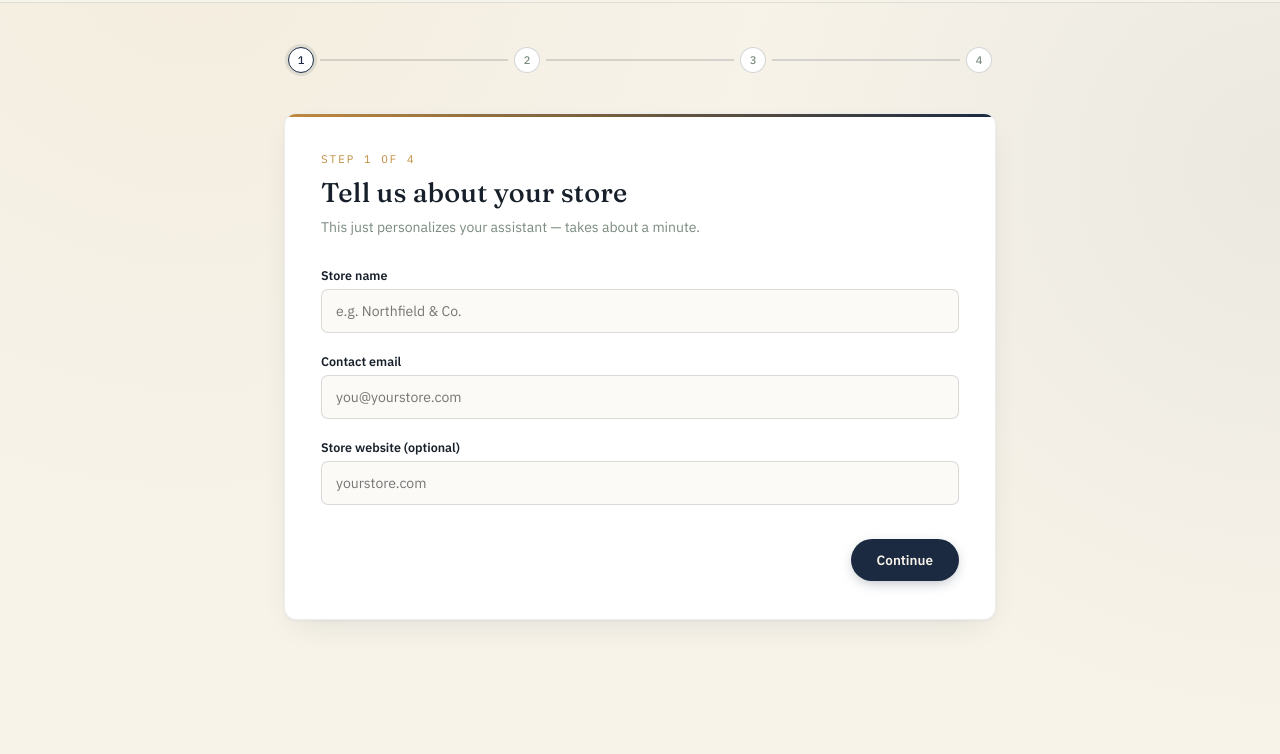
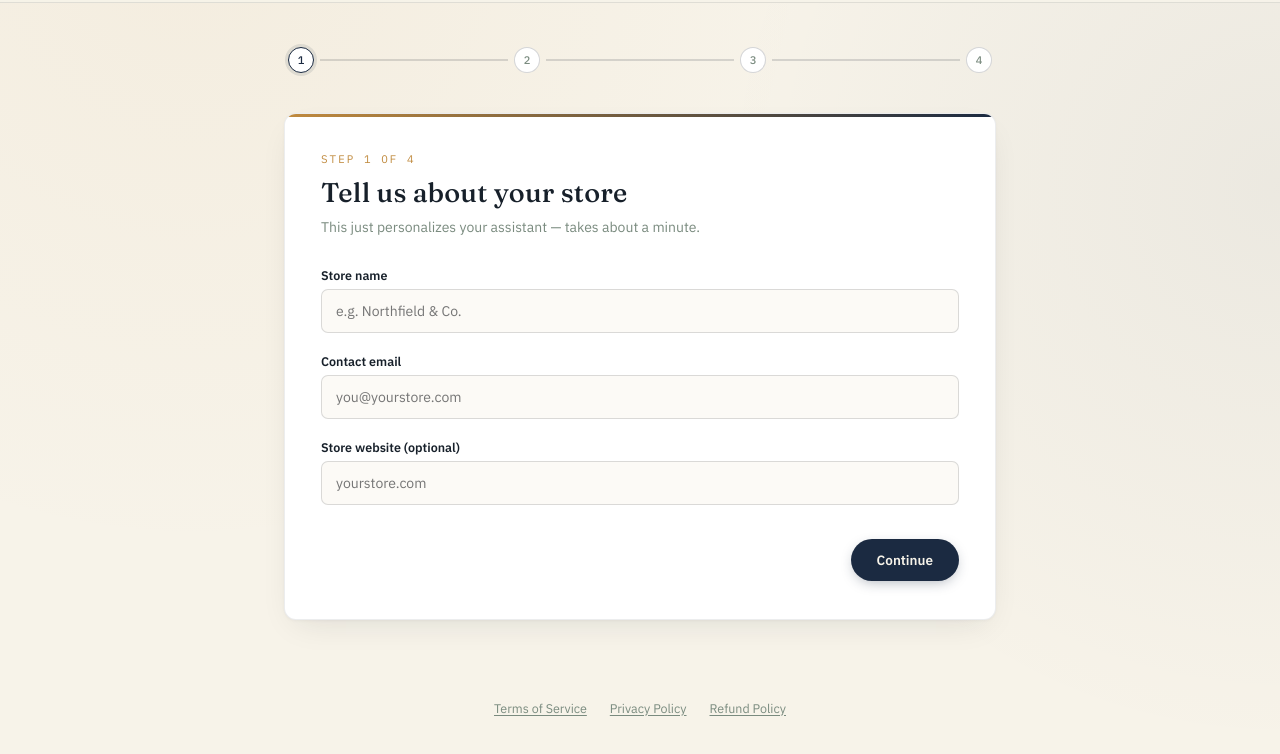
Before and after one commit to yusufelvictorieux-glitch/harbor, a website: page index.html in a window 1280 px wide. Shown: the part 70-824 px from the top of the page. Before the commit the page ends 800 px from the top, so only its background shows below. Drawn offline with Linux system fonts and the light colour scheme; a script that the page names is missing.

Commit message:
Update index.html

```diff
--- a/index.html
+++ b/index.html
@@ -142,6 +142,13 @@
   .preview-note{font-size:11.5px;color:var(--sage);}
 
   #loading-msg{font-size:12px;color:var(--sage);margin-top:10px;display:none;}
+
+  footer.legal{
+    text-align:center;padding:36px 20px 10px;font-size:12.5px;color:var(--sage);
+    font-family:'IBM Plex Sans',sans-serif;
+  }
+  footer.legal a{color:var(--sage);margin:0 10px;text-decoration:underline;text-underline-offset:2px;}
+  footer.legal a:hover{color:var(--ink);}
 </style>
 </head>
 <body>
@@ -265,6 +272,12 @@ FAQ: ..."></textarea>
     </div>
   </div>
 </main>
+
+<footer class="legal">
+  <a href="/terms.html">Terms of Service</a>
+  <a href="/privacy.html">Privacy Policy</a>
+  <a href="/refund.html">Refund Policy</a>
+</footer>
 
 <!-- floating preview chat panel (hidden until toggled) -->
 <div id="preview-chat-panel" style="display:none;position:fixed;bottom:24px;right:24px;width:340px;max-width:calc(100vw - 32px);height:460px;background:#fff;border-radius:10px;box-shadow:0 20px 60px rgba(23,32,42,0.25);flex-direction:column;overflow:hidden;z-index:1000;">
```
